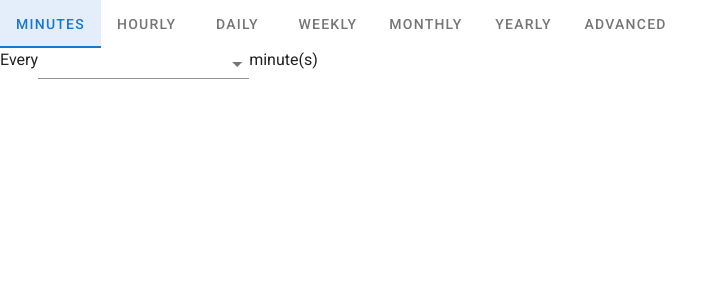
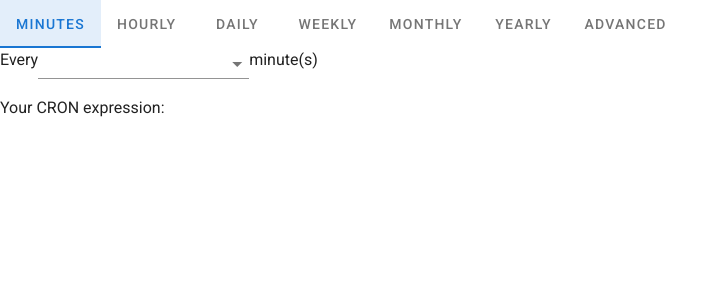
Before and after one commit to karoletrych/vue-cron-editor, a Vue app: page / in a window 1280 px wide. Shown: the top 300 px of the page, without its empty margins (0-728 px from the left). Built offline with nearby package versions, Linux system fonts and the light colour scheme.

Commit message:
add crondisplay usage

```diff
--- a/src/App.vue
+++ b/src/App.vue
@@ -1,6 +1,7 @@
 <template>
   <v-app>
     <VueCronEditor v-model="cronExpression">
+      <div>
       <v-tabs v-model="activeTab">
         <v-tab v-for="tab in tabs" :key="tab">{{tab}}</v-tab>
 
@@ -22,6 +23,9 @@
           </v-card>
         </v-tab-item>
       </v-tabs>
+      <CronDisplay
+        :value="cronExpression"/>
+      </div>
     </VueCronEditor>
   </v-app>
 </template>
@@ -31,7 +35,7 @@ import VueCronEditor from "./components/VueCronEditor";
 import Minutes from "./components/Minutes";
 import Hourly from "./components/Hourly";
 import Daily from "./components/Daily";
-// import CronDisplay from "./components/CronDisplay";
+import CronDisplay from "./components/CronDisplay";
 
 export default {
   name: "App",
@@ -39,10 +43,10 @@ export default {
     VueCronEditor,
     Minutes,
     Hourly,
-    Daily
+    Daily,
+    CronDisplay
   },
   mounted() {
-    this.cronExpression = "8 0/5 1/1 * ?";
   },
   data: () => ({
     cronExpression: null,
--- a/src/components/VueCronEditor.vue
+++ b/src/components/VueCronEditor.vue
@@ -15,11 +15,11 @@ export default {
     value: { type: String }
   }),
   methods: {
-    updateExpression(event) {
+    updateExpression(event){
       const newExpression = calculateExpression(event);
 
       this.value = newExpression;
-      this.$emit("update:value", newExpression);
+      this.$emit("input", newExpression);
     }
   },
   render() {
```
